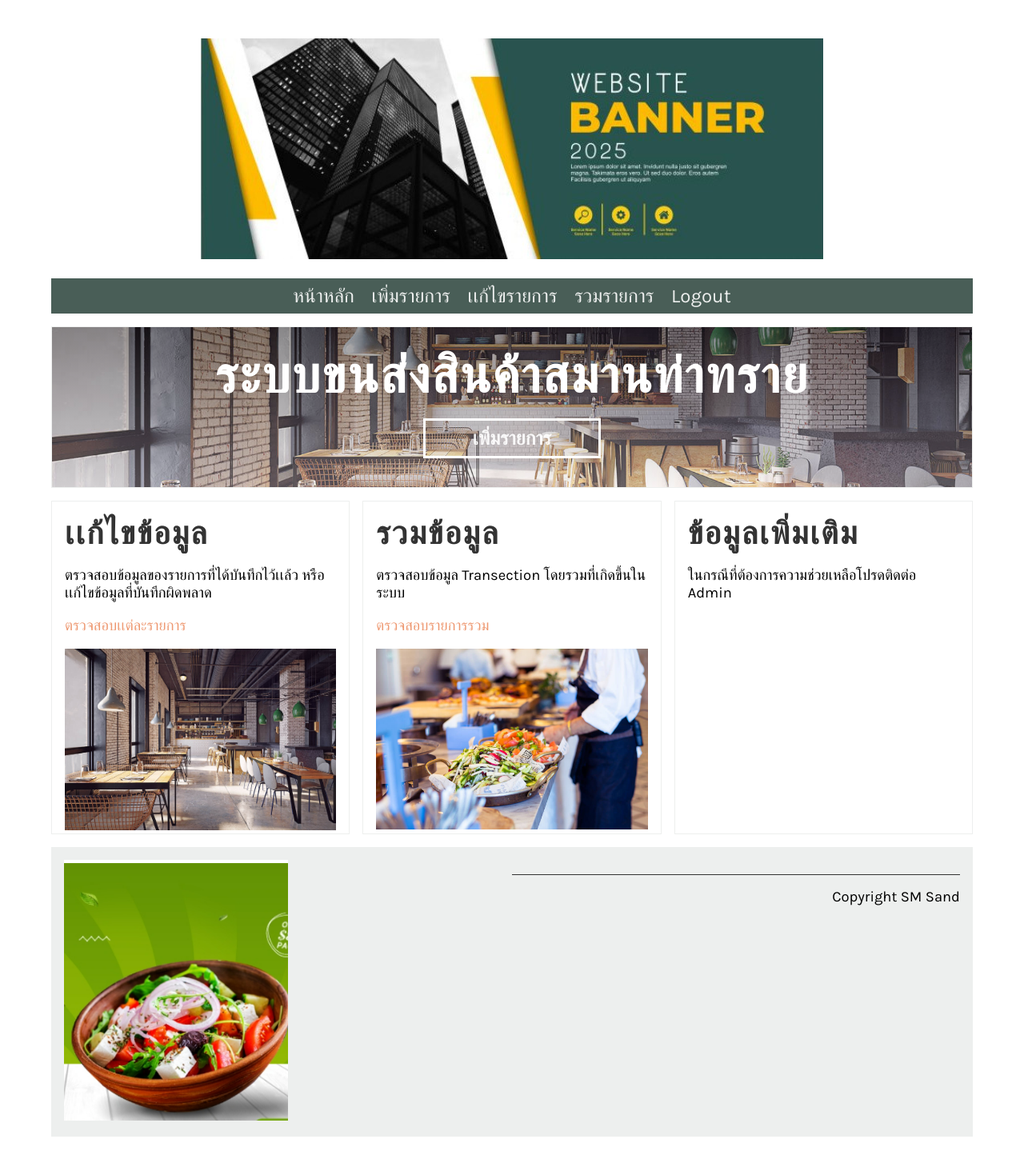
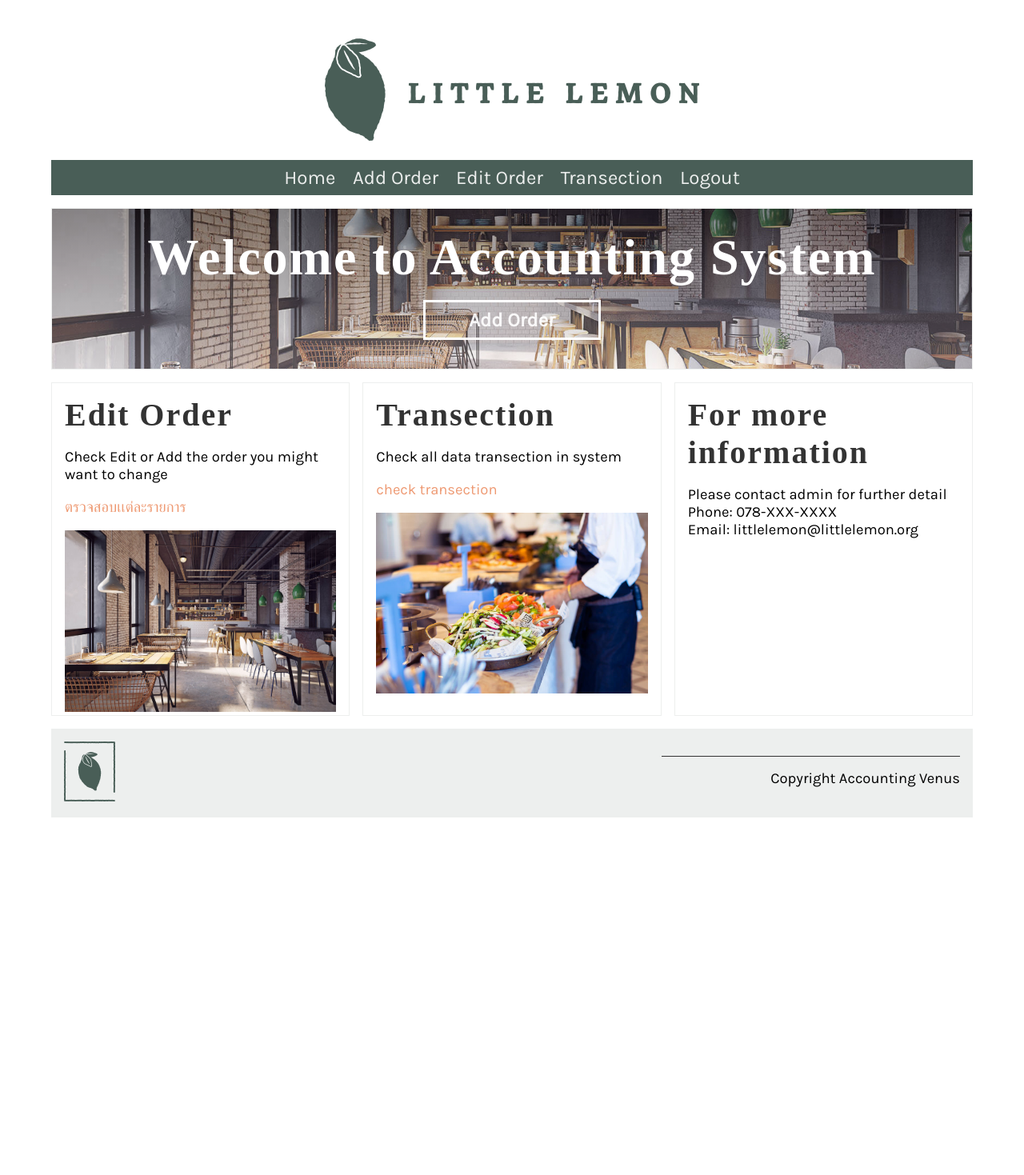
Before and after one commit to MikaelVenus/accounting, a Django app: page /home/ in a window 1280 px wide. Shown: the whole page at 80% size. After the commit the page ends 1022 px from the top, so only its background shows below. Run offline with Django 4.2, Linux system fonts and the light colour scheme; a user stored in the database is signed in; some web fonts are replaced.

Commit message:
finalzie project

```diff
--- a/smcproject/account/templates/index.html
+++ b/smcproject/account/templates/index.html
@@ -4,19 +4,19 @@
 {% block content %}
 <section>
     <article id="hero">
-      <h1 class="heading_shadow">ระบบขนส่งสินค้าสมานท่าทราย</h1>
+      <h1 class="heading_shadow">Welcome to Accounting System</h1>
       <!-- <p>
         30% Off This Weekend
       </p> -->
       <!-- <a href="#" class="cta"> เพิ่มรายการ </a> -->
-      <a href="{% url 'orderitem' %}" class="cta"> เพิ่มรายการ </a>
+      <a href="{% url 'orderitem' %}" class="cta"> Add Order </a>
     </article>
   </section>
   <section>
     <article>
-      <h2>เเก้ไขข้อมูล</h2>
+      <h2>Edit Order</h2>
       <p>
-        ตรวจสอบข้อมูลของรายการที่ได้บันทึกไว้เเล้ว หรือเเก้ไขข้อมูลที่บันทึกผิดพลาด
+        Check Edit or Add the order you might want to change
       </p>
       <p>
         <a href="{% url 'editorderitem' %}">ตรวจสอบเเต่ละรายการ</a>
@@ -24,20 +24,24 @@
       <img src="{% static 'img/SM_badge.jpg' %}">
     </article>
     <article>
-      <h2>รวมข้อมูล</h2>
+      <h2>Transection</h2>
       <p>
-        ตรวจสอบข้อมูล Transection โดยรวมที่เกิดขึ้นในระบบ
+        Check all data transection in system
       </p>
       <p>
-        <a href="{% url 'transection' %}">ตรวจสอบรายการรวม</a>
+        <a href="{% url 'transection' %}">check transection</a>
       </p>
       <img src="{% static 'img/SM_Dashboard.jpg' %}">
     </article>
     <article>
-      <h2>ข้อมูลเพิ่มเติม</h2>
+      <h2>For more information</h2>
       <!-- <img src="{% static 'img/head_chef.jpg' %}"> -->
       <p>
-        ในกรณีที่ต้องการความช่วยเหลือโปรดติดต่อ Admin
+        Please contact admin for further detail
+        <br>
+        Phone: 078-XXX-XXXX
+        <br>
+        Email: littlelemon@littlelemon.org
       </p>
       <!-- <ul>
         <li>Mon - Fri: 2pm - 10pm</li>
--- a/smcproject/account/templates/partials/_footer.html
+++ b/smcproject/account/templates/partials/_footer.html
@@ -1,11 +1,11 @@
 {% load static %}
 <footer style="display: block;">
   <div style="display: flex; justify-content: space-between;">
-    <div style="width: 50%;">
+    <div style="width: 100%;">
       <img src="{% static 'img/logo_SMsmall.png' %}" class="img-fluid" alt="Logo">
     </div>
     <div style="width: 50%; text-align: right;">
-      <p>Copyright SM Sand</p>
+      <p>Copyright Accounting Venus</p>
     </div>
   </div>
 </footer>
--- a/smcproject/account/templates/partials/_header.html
+++ b/smcproject/account/templates/partials/_header.html
@@ -1,14 +1,12 @@
 {% load static %}
 <header>
-  <img src="{% static 'img/logo_sm.jpg' %}" />
+  <img src="{% static 'img/logo_sm.png' %}" />
 </header>
 <nav>
   <ul>
-    <li><a href="{% url 'home' %}">หน้าหลัก</a></li>
-    <li><a href="{% url 'orderitem' %}">เพิ่มรายการ</a></li>
-    <li><a href="{% url 'editorderitem' %}">เเก้ไขรายการ</a></li>
-    <li><a href="{% url 'transection' %}">รวมรายการ</a></li>
-    <!-- <li><a href="{% url 'book' %}">รวมรายการ</a></li> -->
-    <!-- <li><a href="{% url 'reservations' %}">Reservations</a></li> -->
+    <li><a href="{% url 'home' %}">Home</a></li>
+    <li><a href="{% url 'orderitem' %}">Add Order</a></li>
+    <li><a href="{% url 'editorderitem' %}">Edit Order</a></li>
+    <li><a href="{% url 'transection' %}">Transection</a></li>
     <li><a href="{% url 'logout' %}">Logout</a></li>
 </nav>
--- a/smcproject/account/templates/partials/_login_header.html
+++ b/smcproject/account/templates/partials/_login_header.html
@@ -2,7 +2,7 @@
 <header>
     <div class="row justify-content-center">
         <div class="col-12">
-            <img src="{% static 'img/logo_sm.jpg' %}" class="img-fluid rounded" alt="Logo Image">
+            <img src="{% static 'img/logo_sm.png' %}" class="img-fluid rounded" alt="Logo Image">
         </div>
     </div>
 </header>
```
Also changed, not shown: smcproject/account/static/img/logo_SMsmall.png, smcproject/account/static/img/logo_footer.png (deleted), smcproject/account/static/img/logo_sm.jpg (deleted), smcproject/account/static/img/logo_sm.png (renamed from smcproject/account/static/img/logo.png).
